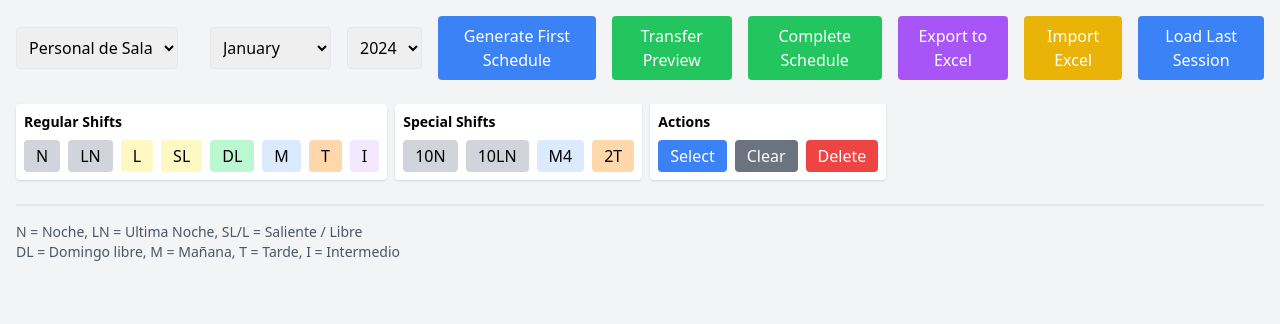
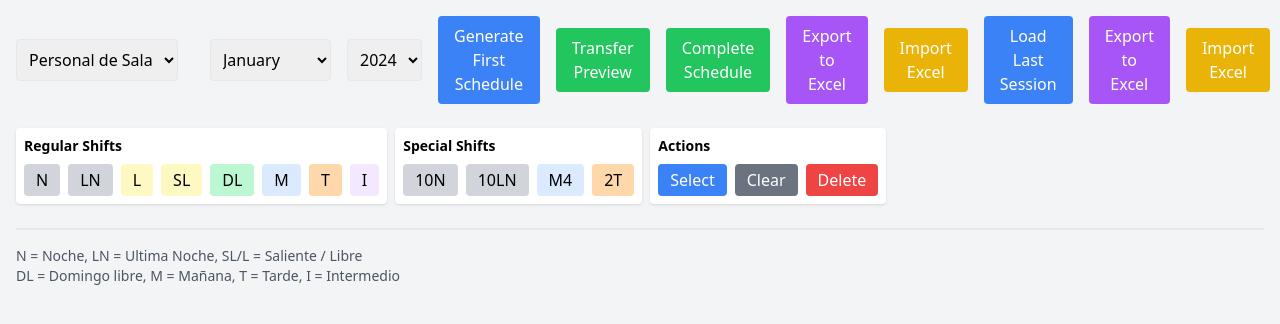
Before and after one commit to Esteban3x67/schedulerapp, a Flask app: page / in a window 1280 px wide. Shown: the top 324 px of the page. Run offline with Flask 3, Linux system fonts and the light colour scheme; some libraries are stand-ins or nearby versions.

Commit message:
Fix static file loading and add Excel buttons

```diff
--- a/frontend/templates/index.html
+++ b/frontend/templates/index.html
@@ -149,6 +149,14 @@
             <button id="loadSessionBtn" class="bg-blue-500 text-white px-4 py-2 rounded hover:bg-blue-600">
                 Load Last Session
             </button>
+            <!-- Export/Import Buttons -->
+<button id="exportBtn" class="bg-purple-500 text-white px-4 py-2 rounded hover:bg-purple-600">
+    Export to Excel
+</button>
+<button id="importBtn" class="bg-yellow-500 text-white px-4 py-2 rounded hover:bg-yellow-600">
+    Import Excel
+</button>
+<input type="file" id="excelFile" accept=".xlsx" style="display: none;">
         </div>
 
         <div class="mb-6 flex flex-wrap gap-2">
```
Also changed, not shown: other parts of frontend/templates/index.html (+1 -1 lines).
